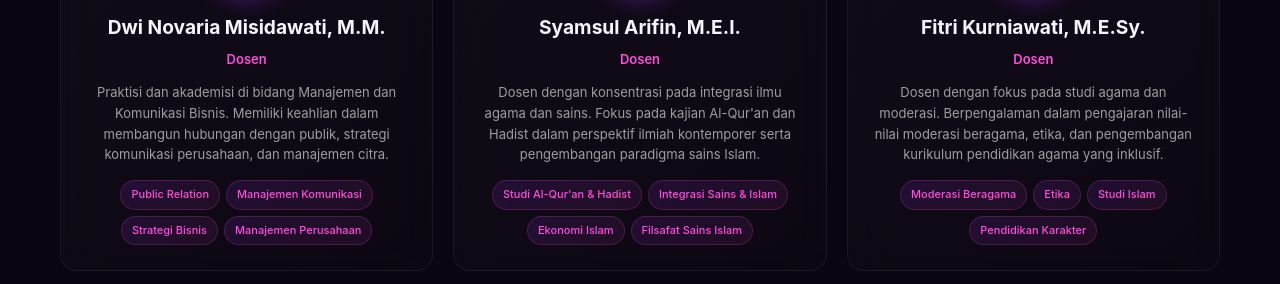
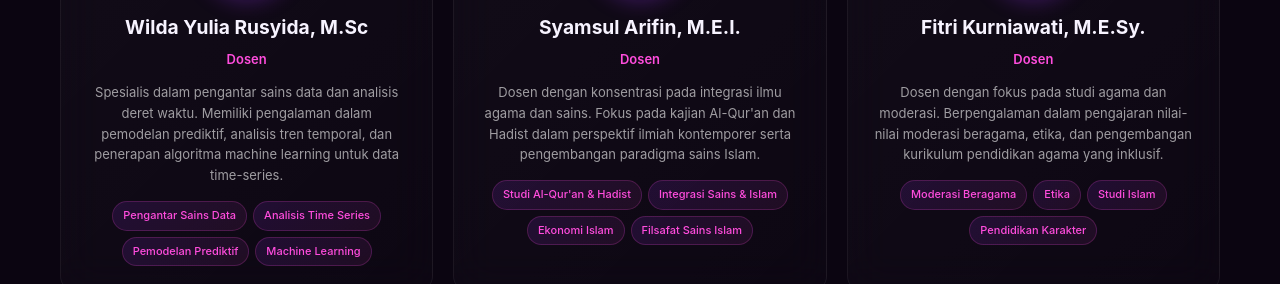
Before and after one commit to NabilSuryaa/WEBSITE-SAINS-DATA, a plain HTML site: page index.html in a window 1280 px wide. Shown: the part 4148-4432 px from the top of the page. Drawn offline with Linux system fonts and the light colour scheme; a script that the page names is missing.

Commit message:
Update index.html

```diff
--- a/index.html
+++ b/index.html
@@ -366,19 +366,19 @@
         <!-- Dosen 4 -->
         <div class="dosen-card">
           <div class="dosen-avatar">
-            <img src="foto/perempuan.png" alt="Dwi Novaria Misidawati" class="avatar-image">
+            <img src="foto/perempuan.png" alt="Wilda Yulia Rusyida, M.Sc" class="avatar-image">
             <div class="avatar-overlay">DN</div>
           </div>
-          <h3 class="dosen-name">Dwi Novaria Misidawati, M.M.</h3>
+          <h3 class="dosen-name">Wilda Yulia Rusyida, M.Sc</h3>
           <div class="dosen-position">Dosen</div>
           <p class="dosen-bio">
-            Praktisi dan akademisi di bidang Manajemen dan Komunikasi Bisnis. Memiliki keahlian dalam membangun hubungan dengan publik, strategi komunikasi perusahaan, dan manajemen citra.
+            Spesialis dalam pengantar sains data dan analisis deret waktu. Memiliki pengalaman dalam pemodelan prediktif, analisis tren temporal, dan penerapan algoritma machine learning untuk data time-series.
           </p>
           <div class="dosen-expertise" aria-label="Keahlian utama">
-            <span class="expertise-tag">Public Relation</span>
-            <span class="expertise-tag">Manajemen Komunikasi</span>
-            <span class="expertise-tag">Strategi Bisnis</span>
-            <span class="expertise-tag">Manajemen Perusahaan</span>
+             <span class="expertise-tag">Pengantar Sains Data</span>
+              <span class="expertise-tag">Analisis Time Series</span>
+              <span class="expertise-tag">Pemodelan Prediktif</span>
+              <span class="expertise-tag">Machine Learning</span>
           </div>
         </div>
 
```
